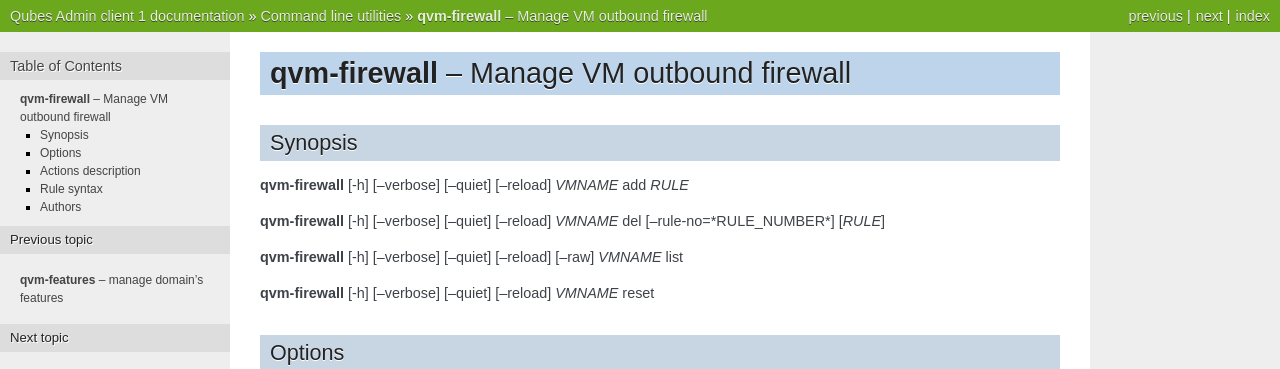
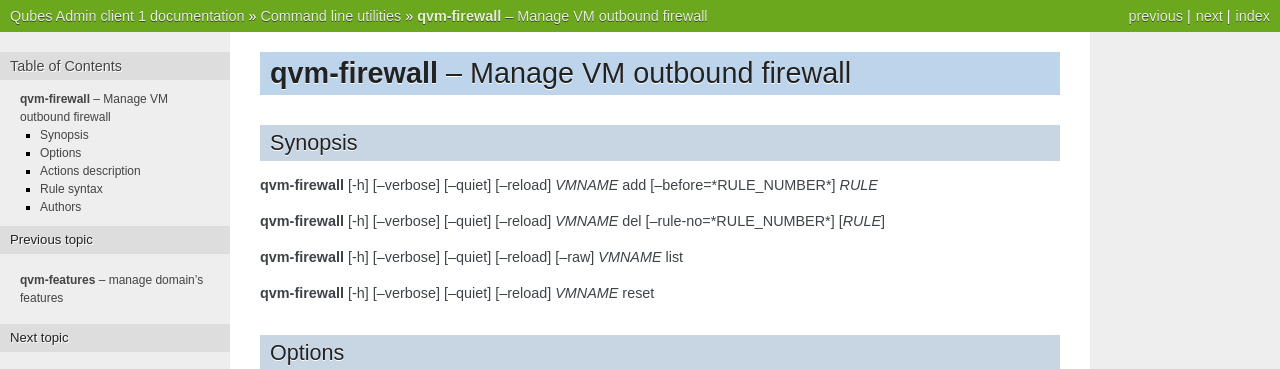
Before and after one commit to QubesOS/qubes-core-admin-client, a Sphinx documentation site: the page built from doc/manpages/qvm-firewall.rst, in a window 1280 px wide. Shown: the top 369 px of the page. Built offline with Sphinx 7.4.7, drawn with Linux system fonts in a browser that asks for light colours; the version number could not be read and is left out.

Commit message:
Update manpage for qvm-firewall

```diff
--- a/doc/manpages/qvm-firewall.rst
+++ b/doc/manpages/qvm-firewall.rst
@@ -6,7 +6,7 @@
 Synopsis
 --------
 
-:command:`qvm-firewall` [-h] [--verbose] [--quiet] [--reload] *VMNAME* add *RULE*
+:command:`qvm-firewall` [-h] [--verbose] [--quiet] [--reload] *VMNAME* add [--before=*RULE_NUMBER*]   *RULE*
 
 :command:`qvm-firewall` [-h] [--verbose] [--quiet] [--reload] *VMNAME* del [--rule-no=*RULE_NUMBER*] [*RULE*]
 
@@ -102,4 +102,4 @@
 
 | For complete author list see: https://github.com/QubesOS/qubes-core-admin-client.git
 
-.. vim: ts=3 sw=3 et tw=80
+.. vim: ts=3 sw=3 et tw=80*RULE_NUMBER*
```
